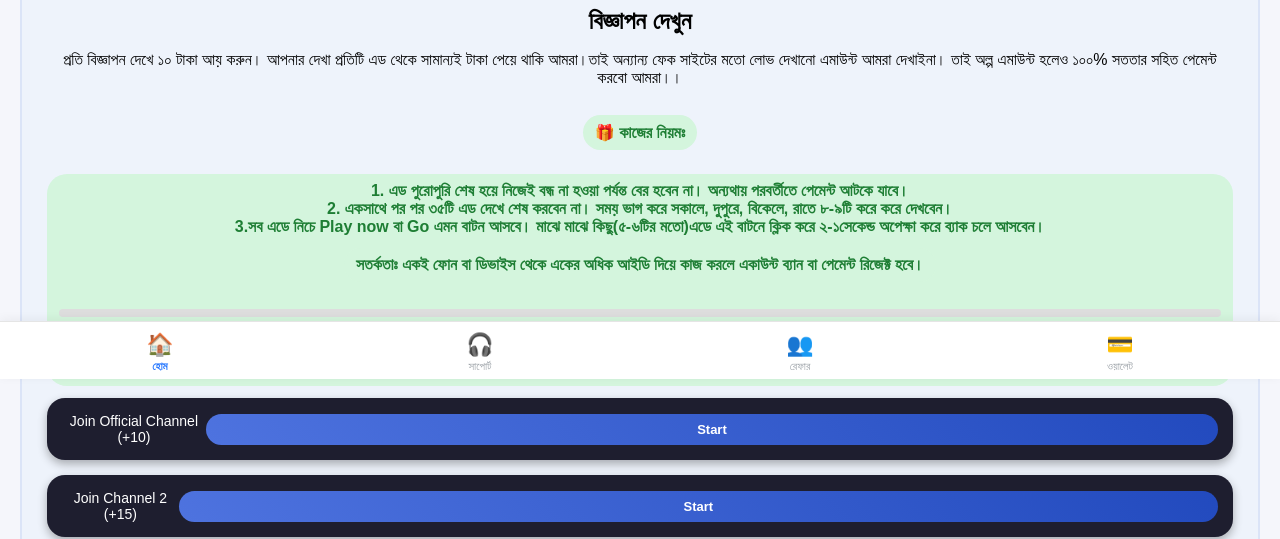
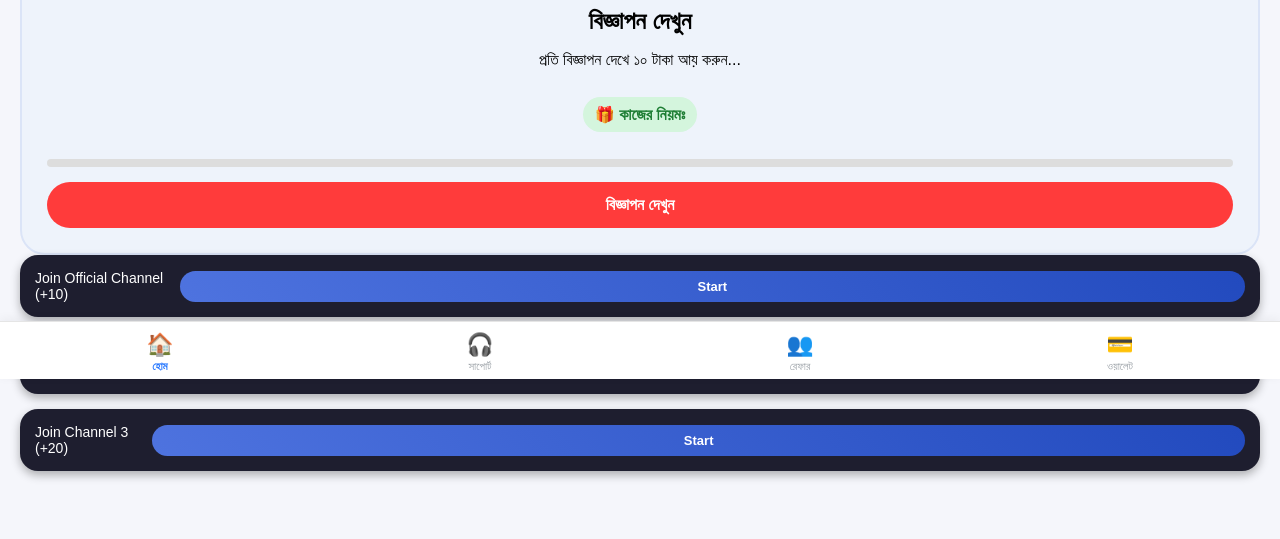
Before and after one commit to 444286/tg-earn-pro, a website: page public/index.html in a window 1280 px wide. Shown: the part 421-960 px from the top of the page. Drawn offline with Linux system fonts and the light colour scheme; a script that the page names is missing.

Commit message:
Update index.html

```diff
--- a/public/index.html
+++ b/public/index.html
@@ -44,11 +44,9 @@
 <div class="big-ad-card">
 <div class="megaphone">📢</div>
 <h2>বিজ্ঞাপন দেখুন</h2>
-<p>প্রতি বিজ্ঞাপন দেখে ১০ টাকা আয় করুন। আপনার দেখা প্রতিটি এড থেকে সামান্যই টাকা পেয়ে থাকি আমরা।তাই অন্যান্য ফেক সাইটের মতো লোভ দেখানো এমাউন্ট আমরা দেখাইনা। তাই অল্প এমাউন্ট হলেও ১০০% সততার সহিত পেমেন্ট করবো আমরা।।</p>
+<p>প্রতি বিজ্ঞাপন দেখে ১০ টাকা আয় করুন...</p>
 
-<div class="reward-badge">🎁 কাজের নিয়মঃ </div>
-<div class="reward-badge"> 1. এড পুরোপুরি শেষ হয়ে নিজেই বন্ধ না হওয়া পর্যন্ত বের হবেন না। অন্যথায় পরবর্তীতে পেমেন্ট আটকে যাবে।<br>2. একসাথে পর পর ৩৫টি এড দেখে শেষ করবেন না। সময় ভাগ করে সকালে, দুপুরে, বিকেলে, রাতে ৮-৯টি করে করে দেখবেন। <br>3.সব এডে নিচে Play now বা Go এমন বাটন আসবে। মাঝে মাঝে কিছু(৫-৬টির মতো)এডে এই বাটনে ক্লিক করে ২-১সেকেন্ড অপেক্ষা করে ব্যাক চলে আসবেন।
-  <div class="reward-badge">সতর্কতাঃ একই ফোন বা ডিভাইস থেকে একের অধিক আইডি দিয়ে কাজ করলে একাউন্ট ব্যান বা পেমেন্ট রিজেক্ট হবে।</div>
+<div class="reward-badge">🎁 কাজের নিয়মঃ</div>
 
 <div class="progress-bar">
 <div id="progressFill"></div>
@@ -58,28 +56,34 @@
 <div id="countdownText"></div>
 </div>
 
+<!-- 🔥 TASK SECTION (HOME এর ভিতরে) -->
+
 <div class="task-card">
-  <span>Join Official Channel  (+10)</span>
-  <button id="task1Btn" onclick="startTask('task1','https://t.me/zomato_app_official_channel')">
+<span>Join Official Channel (+10)</span>
+<button id="task1Btn"
+onclick="startTask('task1','https://t.me/zomato_app_official_channel')">
 Start
 </button>
 </div>
 
 <div class="task-card">
 <span>Join Channel 2 (+15)</span>
-  <button id="task2Btn" onclick="startTask('task2','https://t.me/zomato_app_payment_proof')">
+<button id="task2Btn"
+onclick="startTask('task2','https://t.me/zomato_app_payment_proof')">
 Start
 </button>
 </div>
 
 <div class="task-card">
 <span>Join Channel 3 (+20)</span>
-  <button id="task3Btn" onclick="startTask('task3','https://t.me/loyalti_app_bot')">
+<button id="task3Btn"
+onclick="startTask('task3','https://t.me/loyalti_app_bot')">
 Start
 </button>
 </div>
 
-</div>
+</div> <!-- ✅ HOME CLOSE -->
+
 <!-- ================= SUPPORT ================= -->
 <div id="support" class="page">
 <div class="card">
@@ -100,18 +104,16 @@
 <!-- ================= WALLET ================= -->
 <div id="wallet" class="page">
 
-<!-- BALANCE CARD -->
 <div class="balance-card">
 <h4>TOTAL BALANCE</h4>
 <h1><span id="balanceWithdraw">0</span> টাকা</h1>
 </div>
 
-<!-- WITHDRAW CARD -->
 <div class="card">
 <h3>Withdraw</h3>
 
 <select id="method">
-<option>Bkash </option>
+<option>Bkash</option>
 <option>Nagad</option>
 <option>Binance</option>
 </select>
@@ -122,7 +124,6 @@
 <button onclick="withdraw()">Request Withdraw</button>
 </div>
 
-<!-- HISTORY -->
 <div class="card">
 <h3>Withdraw History</h3>
 <div id="withdrawHistory"></div>
```
Lines whose indentation alone changed are shown as unchanged.
